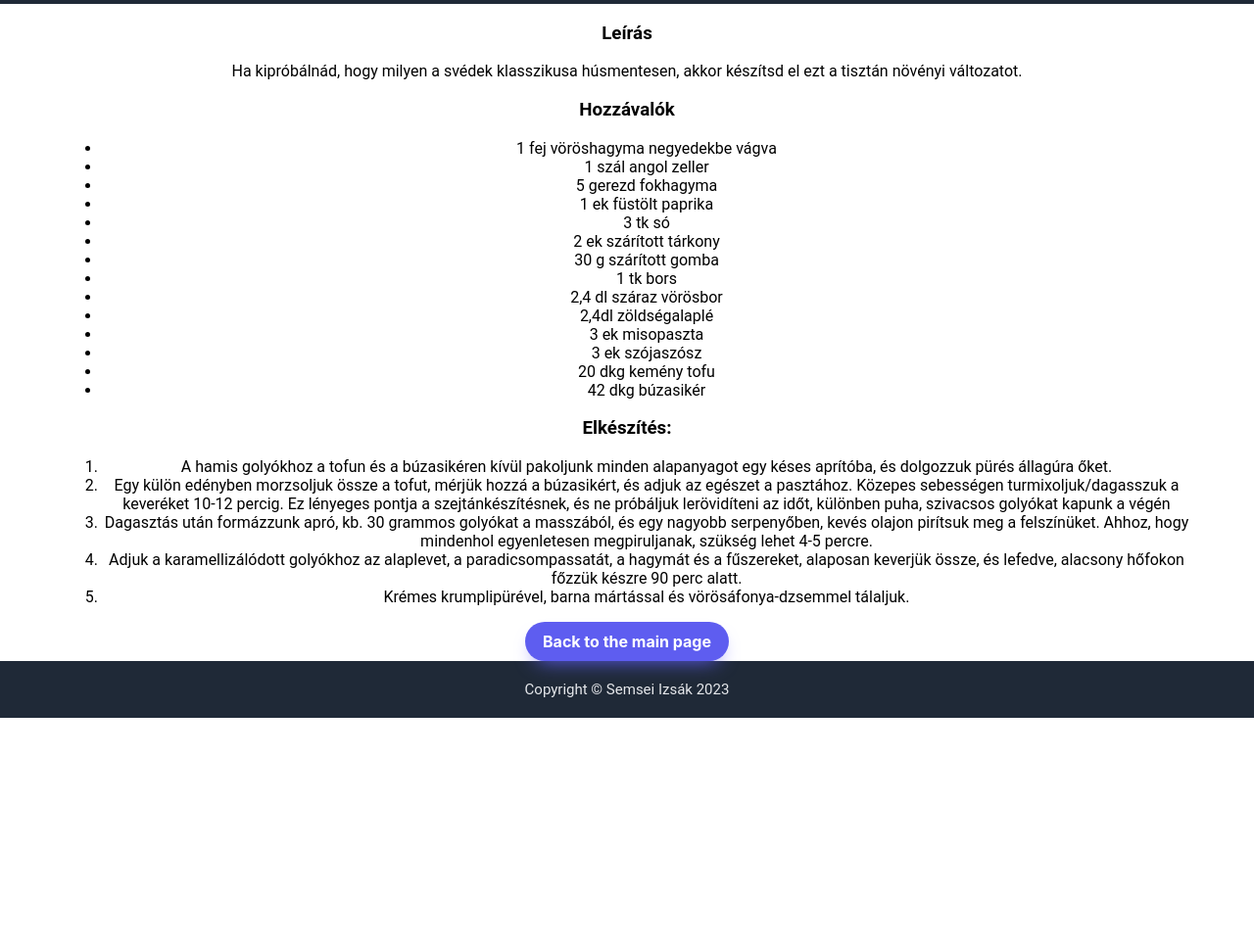
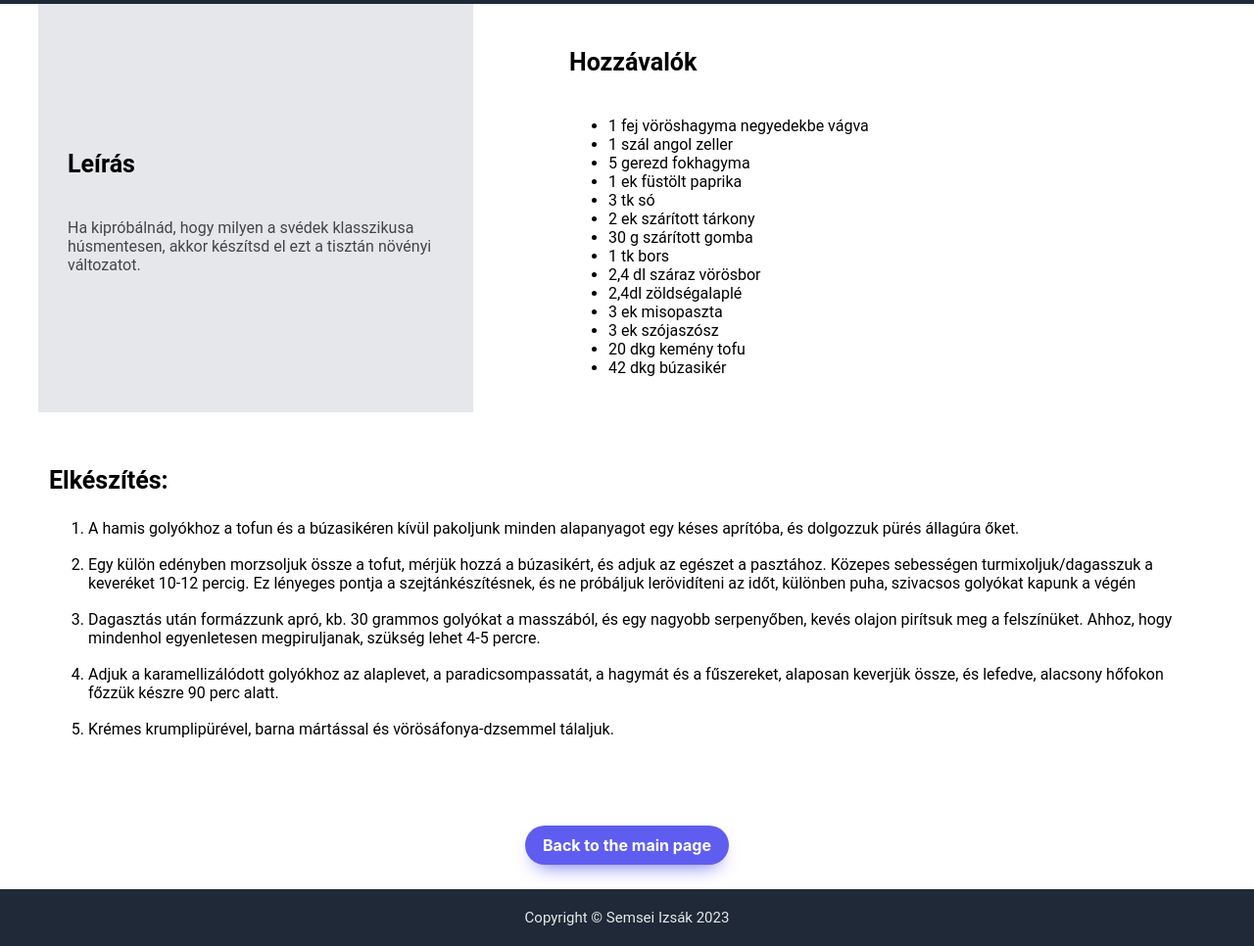
Before and after one commit to semseiizsak/odin-recipes, a plain HTML site: page recipes/meatballs.html in a window 1280 px wide. Shown: the part 538-1504 px from the top of the page at 98% size. Before the commit the page ends 1271 px from the top, so only its background shows below. Drawn offline with Linux system fonts and the light colour scheme.

Commit message:
Modified a little on recipes

```diff
--- a/recipes/meatballs.html
+++ b/recipes/meatballs.html
@@ -13,9 +13,9 @@
             <h1>Odin Recipes</h1>
         </div>
         <div class="header-link">
-            <a href="#">About</a>
-            <a href="#">Shop</a>
-            <a href="#">Contact</a>
+            <a href="../index.html#recipes">Recipes</a>
+            <a href="https://github.com/semseiizsak">Github</a>
+            <a href="../index.html">Home</a>
         </div>
     </nav>
 
@@ -31,9 +31,15 @@
     </div>
 
     <div class="article">
-    <h3>Leírás</h3>
+    <div class="description">
+
+        <div class="quote-section">
+            <p class="title">Leírás</p>
             <p>Ha kipróbálnád, hogy milyen a svédek klasszikusa húsmentesen, akkor készítsd el ezt a tisztán növényi változatot.</p>
-    <h3>Hozzávalók</h3>
+        </div>
+
+        <div class="ingredients">
+            <p>Hozzávalók</p>
                 <ul>
                     <li>1 fej vöröshagyma negyedekbe vágva</li>
                     <li>1 szál angol zeller</li>
@@ -50,7 +56,11 @@
                     <li>20 dkg kemény tofu</li>
                     <li>42 dkg búzasikér</li>
                 </ul>
-    <h3>Elkészítés:</h3>
+        </div>
+    </div>
+
+    <div class="instructions">
+        <p>Elkészítés:</p>
             <ol>
                 <li>A hamis golyókhoz a tofun és a búzasikéren kívül pakoljunk minden alapanyagot egy késes aprítóba, és dolgozzuk pürés állagúra őket. </li>
                 <li>Egy külön edényben morzsoljuk össze a tofut, mérjük hozzá a búzasikért, és adjuk az egészet a pasztához. Közepes sebességen turmixoljuk/dagasszuk a keveréket 10-12 percig. Ez lényeges pontja a szejtánkészítésnek, és ne próbáljuk lerövidíteni az időt, különben puha, szivacsos golyókat kapunk a végén</li>
@@ -59,6 +69,8 @@
                 <li>Krémes krumplipürével, barna mártással és vörösáfonya-dzsemmel tálaljuk.</li>
             </ol>
         </div>
+    </div>
+
     <div class="redirect">
         <a href="../index.html"><button class="button-34" role="button">Back to the main page</button></a>
     </div>
--- a/style.css
+++ b/style.css
@@ -120,6 +120,7 @@ body {
 /* hero right */
 
 .image-placeholder img{
+    object-fit: cover;
     width: 500px;
     height: 350px;
     background-color: grey;
@@ -140,7 +141,6 @@ body {
 .content-info {
     display: flex;
     justify-content: center;
-
 }
 
 .content-info img {
@@ -151,10 +151,13 @@ body {
     border-radius: 15px;
     margin: 5px 10px 0px 10px;
 }
+
+
+
 .subtext {
     font-family: 'Roboto', arial;
     opacity: 0.7;
-    padding: 10px 30px;
+    padding: 10px 70px;
 }
 
 /* Quote section */
@@ -171,6 +174,50 @@ body {
     font-style: italic;
     color: #1F2937;
     text-align: left;
+}
+
+.article {
+    text-align: left;
+}
+
+.description {
+    display: flex;
+    flex-direction: row;
+    justify-content: space-around;
+}
+
+.article .quote-section {
+    padding: 20px 30px;
+    justify-content: center;
+    background-color: #E5E7EB;
+    display: flex;
+    flex-direction: column;
+    width: 30%
+}
+
+.quote-section p {
+    font-family: 'Roboto', arial;
+    opacity: 0.7;
+}
+
+.quote-section .title {
+    font-size: 25px;
+    opacity: 1;
+    font-weight: bold;
+}
+
+.ingredients {
+    justify-content: center;
+
+    display: flex;
+    flex-direction: column;
+    padding: 20px;
+    width: 50%;
+}
+
+.ingredients p{
+    font-size: 25px;
+    font-weight: bold;
 }
 
 .author {
@@ -208,13 +255,21 @@ body {
     height: 16px;
 }
 
-.article {
-    padding-left: 5%;
-    padding-right: 5%;
+.main-title {
+    padding-top: 5%;
 }
 
-.main-title {
-    padding-top: 5%;
+.instructions {
+    padding: 30px 50px;
+}
+
+.instructions p {
+    font-size: 25px;
+    font-weight: bold;
+}
+
+.instructions li{
+    padding-bottom: 18px;
 }
 
 div.list-container{
@@ -229,6 +284,7 @@ ul.recipe-list {
 }
 
 .button-34 {
+    margin: 25px 0;
     background: #5E5DF0;
     border-radius: 999px;
     box-shadow: #5E5DF0 0 10px 20px -10px;
```
Also changed, not shown: index.html (+7 -11 lines), recipes/eggplant-parmesan.html (+17 -6 lines), recipes/lasagna.html (+16 -6 lines). Lines whose indentation alone changed are shown as unchanged.
